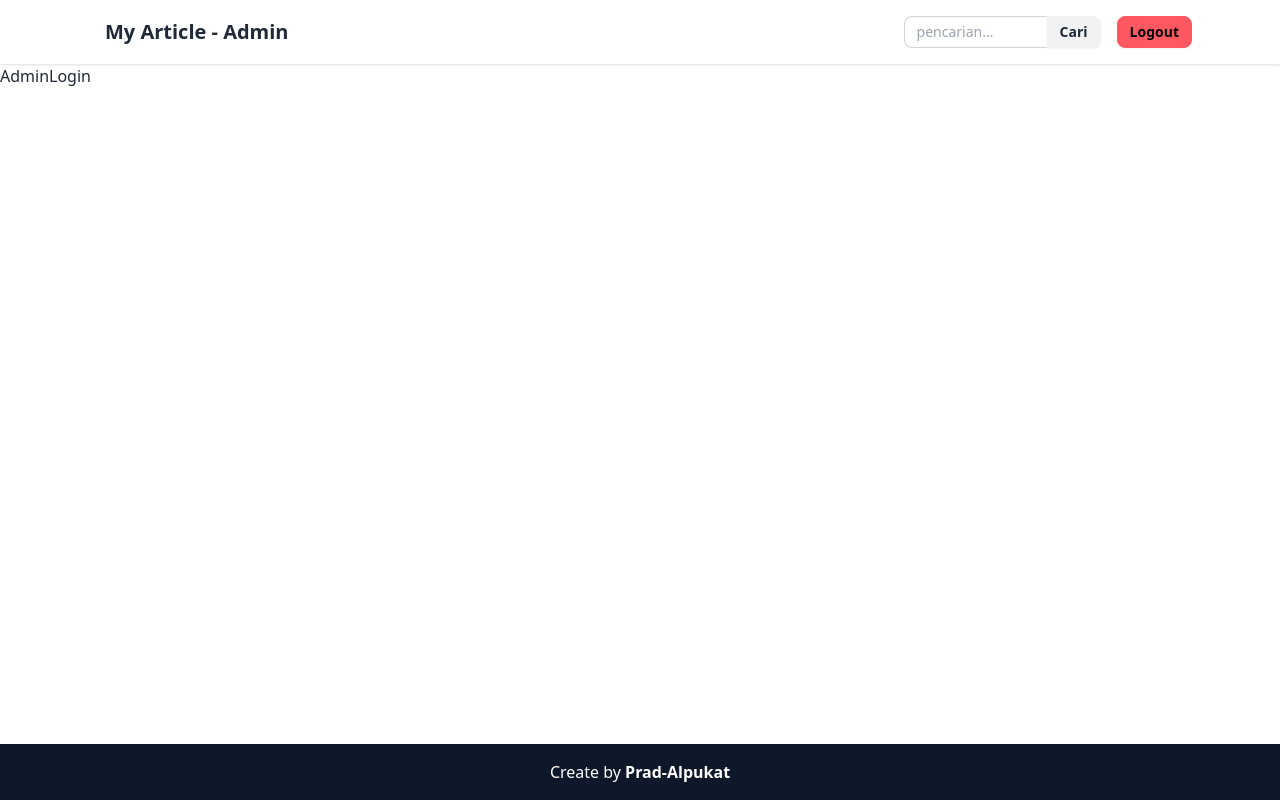
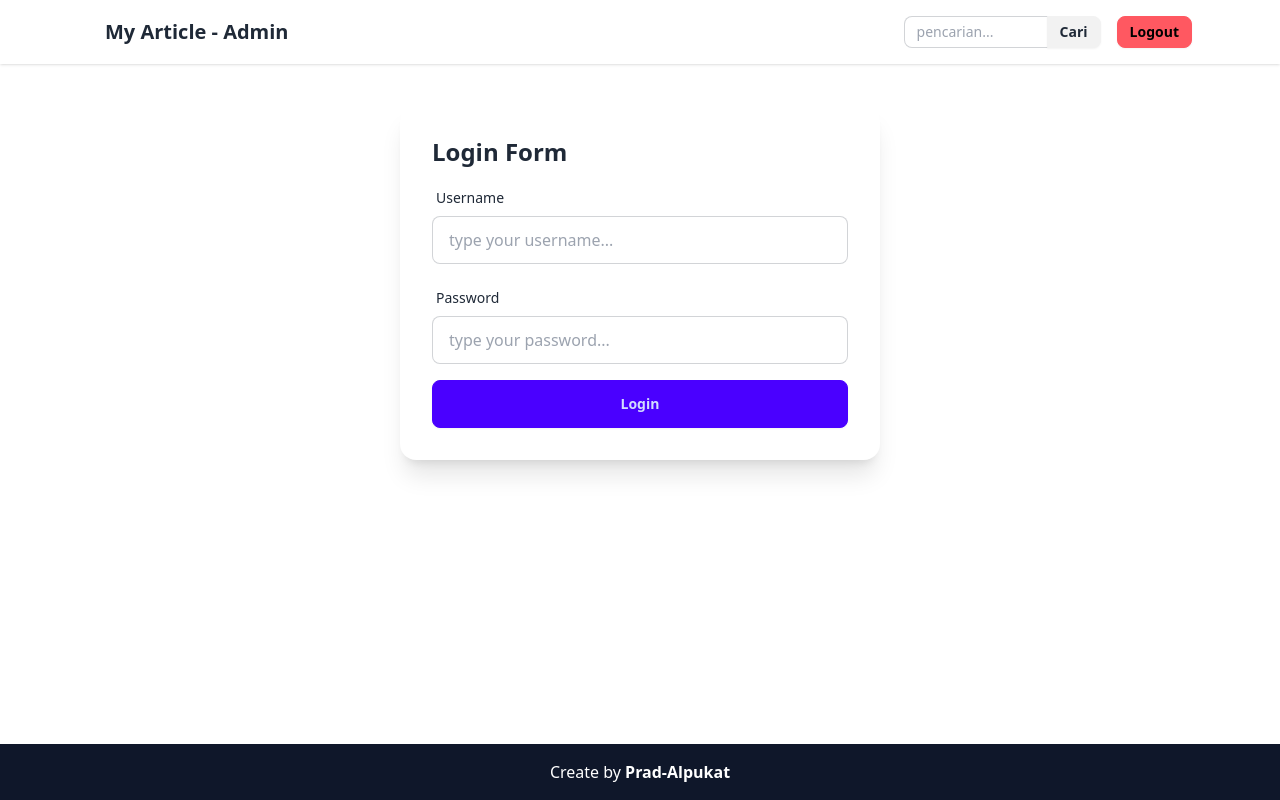
Before and after one commit to prad-alpukat/my-article, a React (Vite) app: page /admin/login in a window 1280 px wide. Built offline with nearby package versions, Linux system fonts and the light colour scheme.

Commit message:
create login form, section login, input component for admin login

```diff
--- /dev/null
+++ b/src/components/block/Input.jsx
@@ -0,0 +1,12 @@
+import React from 'react'
+
+export default function Input({ label = "label", type = "text", placeholder = "type here..." }) {
+    return (
+        <label className="form-control w-full mb-4">
+            <div className="label">
+                <span className="label-text">{label}</span>
+            </div>
+            <input type={type} placeholder={placeholder} className="input input-bordered w-full" />
+        </label>
+    )
+}
--- /dev/null
+++ b/src/components/block/LoginForm.jsx
@@ -0,0 +1,24 @@
+import React from 'react'
+import Input from './Input'
+
+export default function LoginForm() {
+    return (
+        <div className='card shadow-xl bg-base-100'>
+            <div className="card-body">
+                <form className='flex flex-col items-stretch'>
+                    {/* title */}
+                    <h2 className='text-2xl font-bold mb-3'>Login Form</h2>
+
+                    {/* username */}
+                    <Input label="Username" type="text" placeholder="type your username..." />
+
+                    {/* password */}
+                    <Input label="Password" type="password" placeholder="type your password..." />
+
+                    {/* submit */}
+                    <button className="btn btn-primary">Login</button>
+                </form>
+            </div>
+        </div>
+    )
+}
--- /dev/null
+++ b/src/components/section/SectionLogin.jsx
@@ -0,0 +1,10 @@
+import React from 'react'
+import LoginForm from '../block/LoginForm'
+
+export default function SectionLogin() {
+    return (
+        <section className='container mt-10 max-w-screen-sm'>
+            <LoginForm />
+        </section>
+    )
+}
--- a/src/pages/AdminLogin.jsx
+++ b/src/pages/AdminLogin.jsx
@@ -1,10 +1,11 @@
 import React from 'react'
 import AdminLayout from '../layouts/AdminLayout'
+import SectionLogin from '../components/section/SectionLogin'
 
 export default function AdminLogin() {
     return (
         <AdminLayout>
-            <div>AdminLogin</div>
+            <SectionLogin />
         </AdminLayout>
     )
 }
```
